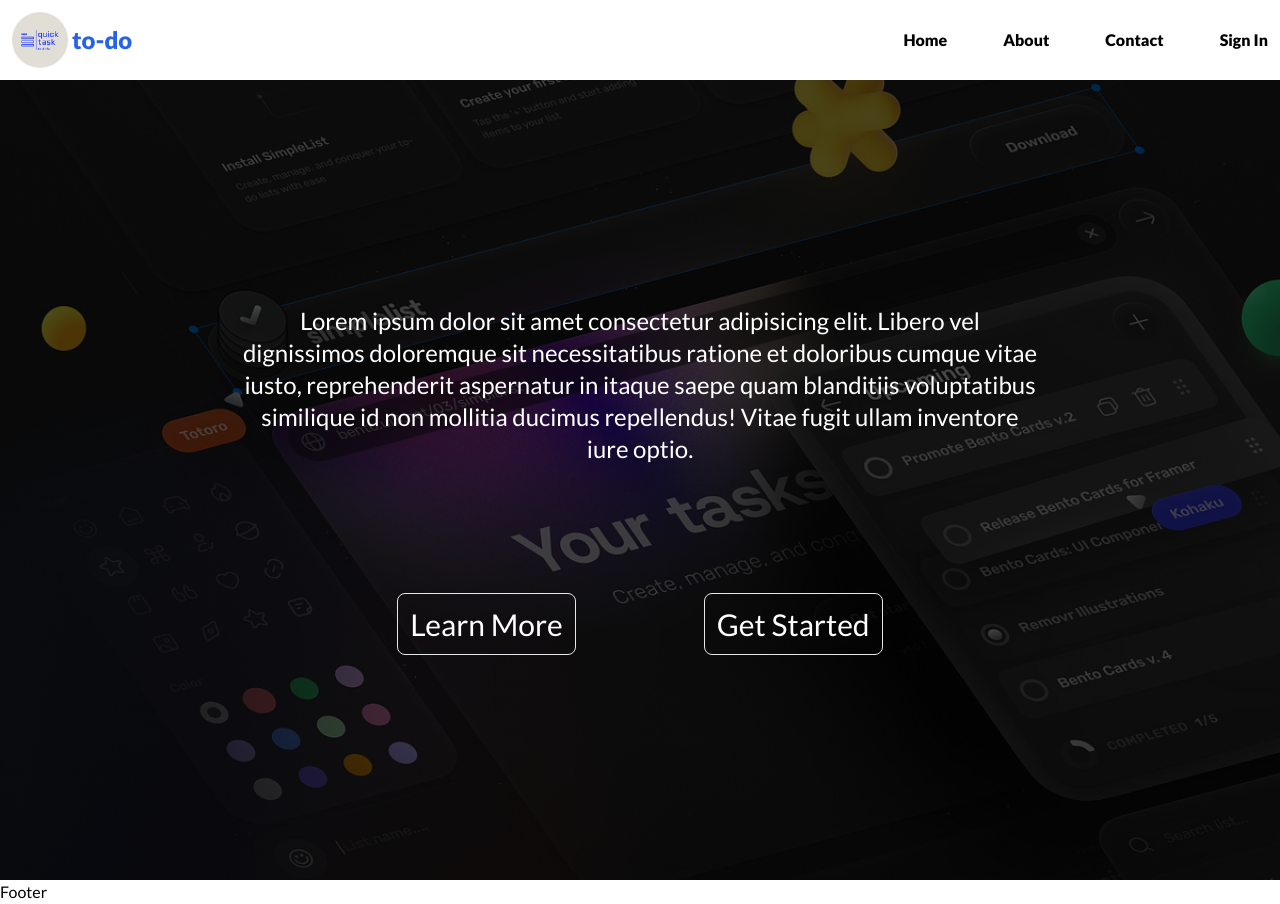
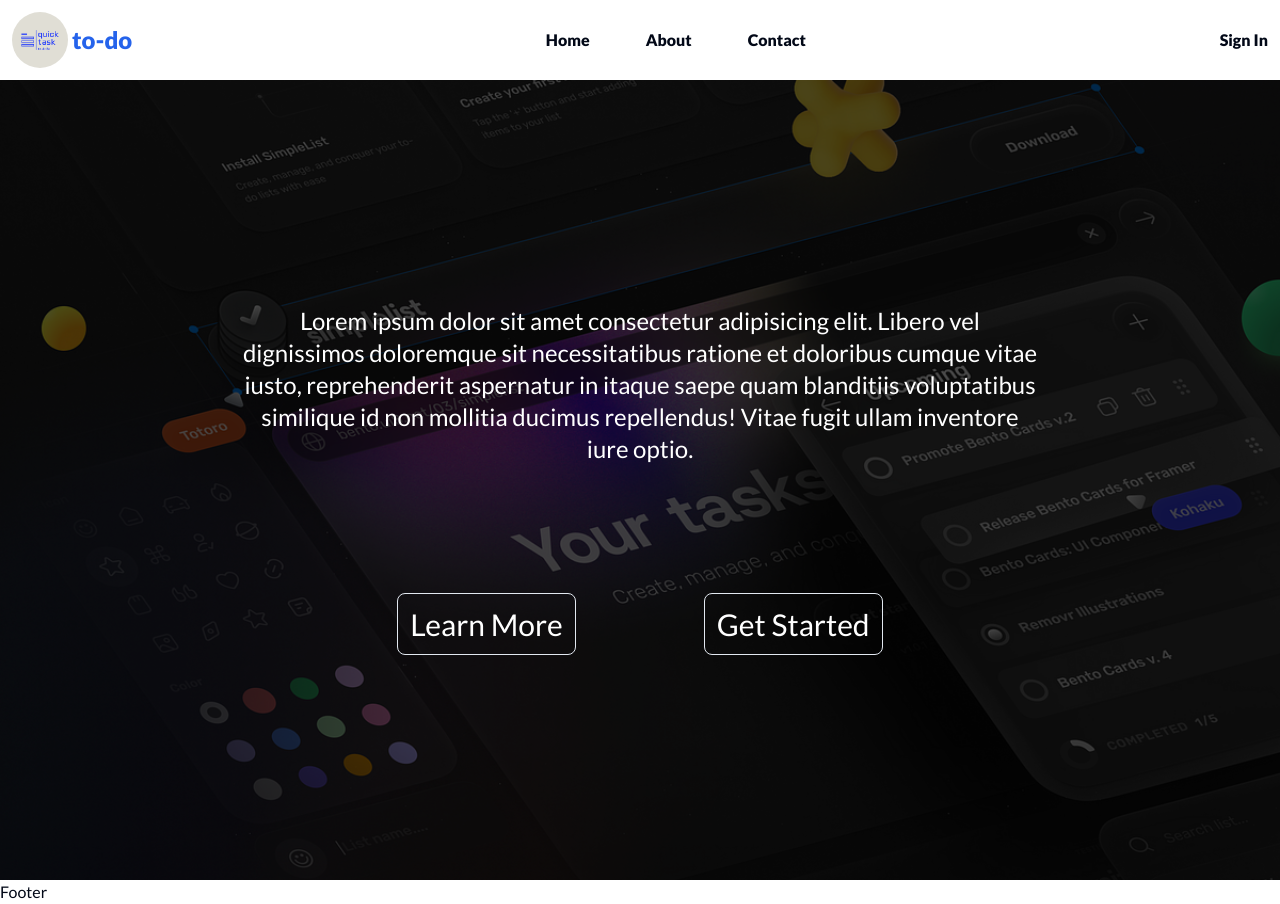
Before and after one commit to Tochukwu-001/to-do, a Next.js app: page / in a window 1280 px wide. Built offline with nearby package versions, Linux system fonts and the light colour scheme; no server answers.

Commit message:
authentication completed

```diff
--- a/app/(guest)/layout.jsx
+++ b/app/(guest)/layout.jsx
@@ -1,13 +1,16 @@
 import React from 'react'
 import Navbar from '../components/Navbar'
 import Footer from '../components/Footer'
+import AuthProvider from '../components/AuthProvider'
 
-const layout = ({children}) => {
+const layout = ({ children }) => {
   return (
     <main>
-        <Navbar/>
+      <AuthProvider>
+        <Navbar />
         {children}
-        <Footer/>
+        <Footer />
+      </AuthProvider>
     </main>
   )
 }
--- /dev/null
+++ b/app/components/AuthProvider.js
@@ -0,0 +1,15 @@
+"use client"
+import { SessionProvider } from 'next-auth/react'
+import React from 'react'
+
+const AuthProvider = ({children}) => {
+  return (
+    <div>
+        <SessionProvider>
+            {children}
+        </SessionProvider>
+    </div>
+  )
+}
+
+export default AuthProvider
--- a/app/components/Navbar.jsx
+++ b/app/components/Navbar.jsx
@@ -4,6 +4,7 @@
 import React, { useState } from 'react'
 import { MdOutlineMenu } from "react-icons/md";
 import { IoMdClose } from "react-icons/io";
+import { useSession } from 'next-auth/react';
 
 const Navbar = () => {
     const navLists = [
@@ -21,16 +22,16 @@
             id: 3,
             href: "#",
             title: "Contact"
-        },
-        {
-            id: 4,
-            href: "/signin",
-            title: "Sign In"
-        },
+        }
     ]
     let x = 3
     const [navOpen, setNavOpen] = useState(false)
 
+    const {data: session, status} = useSession()
+
+    console.log(session, status);
+
+    // console.log(session.user.name);
 
   return (
     <nav className='flex items-center justify-between p-3 shadow-md'>
@@ -42,13 +43,24 @@
        <ul className={`flex gap-14 max-lg:flex-col  max-lg:justify-center max-lg:items-center max-lg:fixed max-lg:w-full max-lg:h-dvh max-lg:top-0 max-lg:right-0 max-lg:bg-slate-200/90 transition-all ${!navOpen ? "max-lg:translate-x-full" : ""} `}>
         {navLists.map((list)=>(
 
-        <li key={list.id} className='font-semibold hover:text-blue-600 hover:border-b hover:border-b-blue-600'>
+      <li key={list.id} className='font-semibold hover:text-blue-600 hover:border-b hover:border-b-blue-600'>
             <Link href={list.href}>
                 {list.title}
             </Link>
         </li>
         ))}
        </ul>
+
+      {
+        status == 'loading' ? ('...') :
+        status == 'unauthenticated' ? (
+          <Link href={'/signin'} className='font-semibold hover:text-blue-600 hover:border-b hover:border-b-blue-600'>Sign In</Link>
+        ) : (
+          <p>
+            {session.user.name}
+          </p>
+        )
+      }
 
       <button
         onClick={()=>setNavOpen(!navOpen)}
--- a/app/globals.css
+++ b/app/globals.css
@@ -2,26 +2,68 @@
 @tailwind components;
 @tailwind utilities;
 
-:root {
-  --foreground-rgb: 0, 0, 0;
-  --background-start-rgb: 214, 219, 220;
-  --background-end-rgb: 255, 255, 255;
-}
+@layer base {
+  :root {
+    --background: 0 0% 100%;
+    --foreground: 222.2 84% 4.9%;
+    --card: 0 0% 100%;
+    --card-foreground: 222.2 84% 4.9%;
+    --popover: 0 0% 100%;
+    --popover-foreground: 222.2 84% 4.9%;
+    --primary: 222.2 47.4% 11.2%;
+    --primary-foreground: 210 40% 98%;
+    --secondary: 210 40% 96.1%;
+    --secondary-foreground: 222.2 47.4% 11.2%;
+    --muted: 210 40% 96.1%;
+    --muted-foreground: 215.4 16.3% 46.9%;
+    --accent: 210 40% 96.1%;
+    --accent-foreground: 222.2 47.4% 11.2%;
+    --destructive: 0 84.2% 60.2%;
+    --destructive-foreground: 210 40% 98%;
+    --border: 214.3 31.8% 91.4%;
+    --input: 214.3 31.8% 91.4%;
+    --ring: 222.2 84% 4.9%;
+    --radius: 0.5rem;
+    --chart-1: 12 76% 61%;
+    --chart-2: 173 58% 39%;
+    --chart-3: 197 37% 24%;
+    --chart-4: 43 74% 66%;
+    --chart-5: 27 87% 67%;
+  }
 
-@media (prefers-color-scheme: dark) {
-  :root {
-    --foreground-rgb: 255, 255, 255;
-    --background-start-rgb: 0, 0, 0;
-    --background-end-rgb: 0, 0, 0;
+  .dark {
+    --background: 222.2 84% 4.9%;
+    --foreground: 210 40% 98%;
+    --card: 222.2 84% 4.9%;
+    --card-foreground: 210 40% 98%;
+    --popover: 222.2 84% 4.9%;
+    --popover-foreground: 210 40% 98%;
+    --primary: 210 40% 98%;
+    --primary-foreground: 222.2 47.4% 11.2%;
+    --secondary: 217.2 32.6% 17.5%;
+    --secondary-foreground: 210 40% 98%;
+    --muted: 217.2 32.6% 17.5%;
+    --muted-foreground: 215 20.2% 65.1%;
+    --accent: 217.2 32.6% 17.5%;
+    --accent-foreground: 210 40% 98%;
+    --destructive: 0 62.8% 30.6%;
+    --destructive-foreground: 210 40% 98%;
+    --border: 217.2 32.6% 17.5%;
+    --input: 217.2 32.6% 17.5%;
+    --ring: 212.7 26.8% 83.9%;
+    --chart-1: 220 70% 50%;
+    --chart-2: 160 60% 45%;
+    --chart-3: 30 80% 55%;
+    --chart-4: 280 65% 60%;
+    --chart-5: 340 75% 55%;
   }
 }
 
-body {
-  color: #000
-}
-
-@layer utilities {
-  .text-balance {
-    text-wrap: balance;
+@layer base {
+  * {
+    @apply border-border;
+  }
+  body {
+    @apply bg-background text-foreground;
   }
 }
--- a/app/layout.js
+++ b/app/layout.js
@@ -5,8 +5,8 @@
 const lato = Lato({subsets: ["latin"], weight: ["100", "400", "900"]})
 
 export const metadata = {
-  title: "Create Next App",
-  description: "Generated by create next app",
+  title: "to-do",
+  description: "Get tasks done quickly",
 };
 
 export default function RootLayout({ children }) {
--- /dev/null
+++ b/lib/utils.js
@@ -0,0 +1,6 @@
+import { clsx } from "clsx"
+import { twMerge } from "tailwind-merge"
+
+export function cn(...inputs) {
+  return twMerge(clsx(inputs))
+}
--- a/tailwind.config.js
+++ b/tailwind.config.js
@@ -1,18 +1,77 @@
 /** @type {import('tailwindcss').Config} */
 module.exports = {
+  darkMode: ["class"],
   content: [
-    "./pages/**/*.{js,ts,jsx,tsx,mdx}",
-    "./components/**/*.{js,ts,jsx,tsx,mdx}",
-    "./app/**/*.{js,ts,jsx,tsx,mdx}",
+    './pages/**/*.{js,jsx}',
+    './components/**/*.{js,jsx}',
+    './app/**/*.{js,jsx}',
+    './src/**/*.{js,jsx}',
   ],
+  prefix: "",
   theme: {
+    container: {
+      center: true,
+      padding: "2rem",
+      screens: {
+        "2xl": "1400px",
+      },
+    },
     extend: {
-      backgroundImage: {
-        "gradient-radial": "radial-gradient(var(--tw-gradient-stops))",
-        "gradient-conic":
-          "conic-gradient(from 180deg at 50% 50%, var(--tw-gradient-stops))",
+      colors: {
+        border: "hsl(var(--border))",
+        input: "hsl(var(--input))",
+        ring: "hsl(var(--ring))",
+        background: "hsl(var(--background))",
+        foreground: "hsl(var(--foreground))",
+        primary: {
+          DEFAULT: "hsl(var(--primary))",
+          foreground: "hsl(var(--primary-foreground))",
+        },
+        secondary: {
+          DEFAULT: "hsl(var(--secondary))",
+          foreground: "hsl(var(--secondary-foreground))",
+        },
+        destructive: {
+          DEFAULT: "hsl(var(--destructive))",
+          foreground: "hsl(var(--destructive-foreground))",
+        },
+        muted: {
+          DEFAULT: "hsl(var(--muted))",
+          foreground: "hsl(var(--muted-foreground))",
+        },
+        accent: {
+          DEFAULT: "hsl(var(--accent))",
+          foreground: "hsl(var(--accent-foreground))",
+        },
+        popover: {
+          DEFAULT: "hsl(var(--popover))",
+          foreground: "hsl(var(--popover-foreground))",
+        },
+        card: {
+          DEFAULT: "hsl(var(--card))",
+          foreground: "hsl(var(--card-foreground))",
+        },
+      },
+      borderRadius: {
+        lg: "var(--radius)",
+        md: "calc(var(--radius) - 2px)",
+        sm: "calc(var(--radius) - 4px)",
+      },
+      keyframes: {
+        "accordion-down": {
+          from: { height: "0" },
+          to: { height: "var(--radix-accordion-content-height)" },
+        },
+        "accordion-up": {
+          from: { height: "var(--radix-accordion-content-height)" },
+          to: { height: "0" },
+        },
+      },
+      animation: {
+        "accordion-down": "accordion-down 0.2s ease-out",
+        "accordion-up": "accordion-up 0.2s ease-out",
       },
     },
   },
-  plugins: [],
-};
+  plugins: [require("tailwindcss-animate")],
+}
```
Also changed, not shown: package.json (+6 -1 lines), components.json (added), 1 other file (tests, documents, lock files or other folders).
